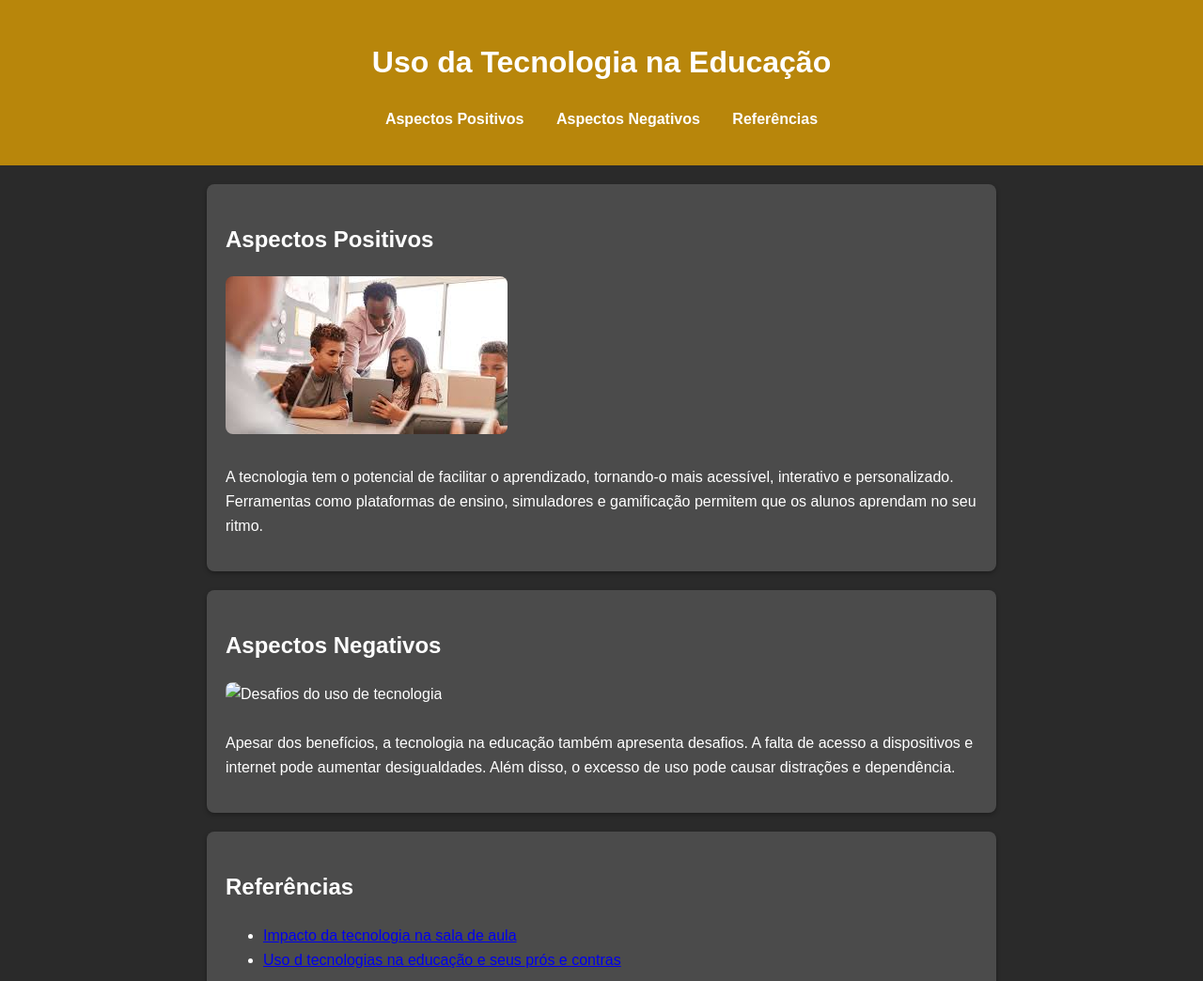
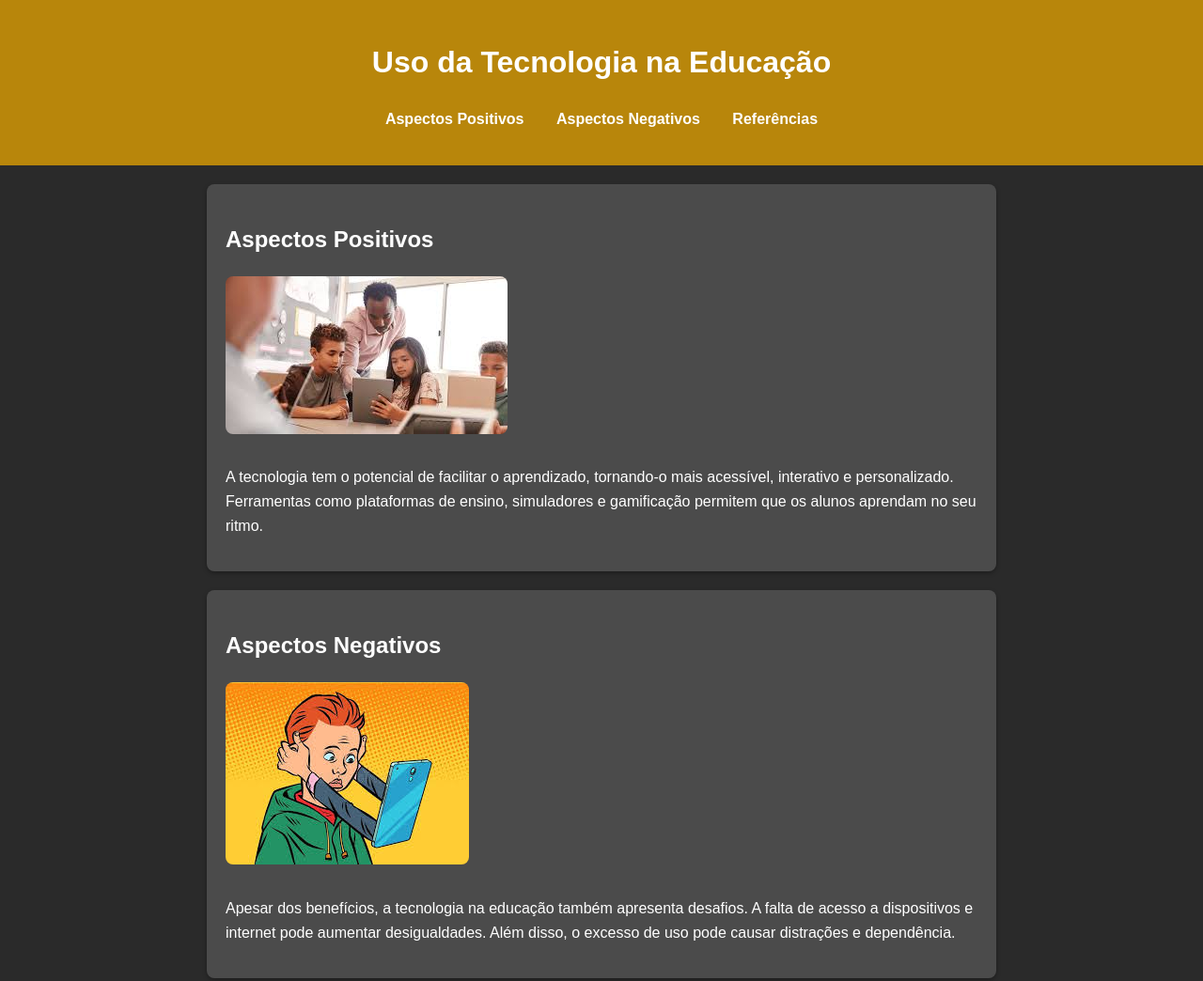
Before and after one commit to AlexHoring07/Final_Se_Liga_Alex, a plain HTML site: page index.html in a window 1280 px wide. Shown: the top 1044 px of the page at 94% size. Drawn offline with Linux system fonts and the light colour scheme; a script that the page names is missing.

Commit message:
Update index.html

```diff
--- a/index.html
+++ b/index.html
@@ -29,7 +29,7 @@
 
         <section id="negativos" class="content-section">
             <h2>Aspectos Negativos</h2>
-            <img src=WhatsApp Image 2024-12-06 at 10.21.46.jpeg" alt="Desafios do uso de tecnologia">
+            <img src="WhatsApp Image 2024-12-06 at 10.21.46.jpeg" alt="Desafios do uso de tecnologia">
             <p>Apesar dos benefícios, a tecnologia na educação também apresenta desafios. A falta de acesso a dispositivos e internet pode aumentar desigualdades. Além disso, o excesso de uso pode causar distrações e dependência.</p>
         </section>
 
```
